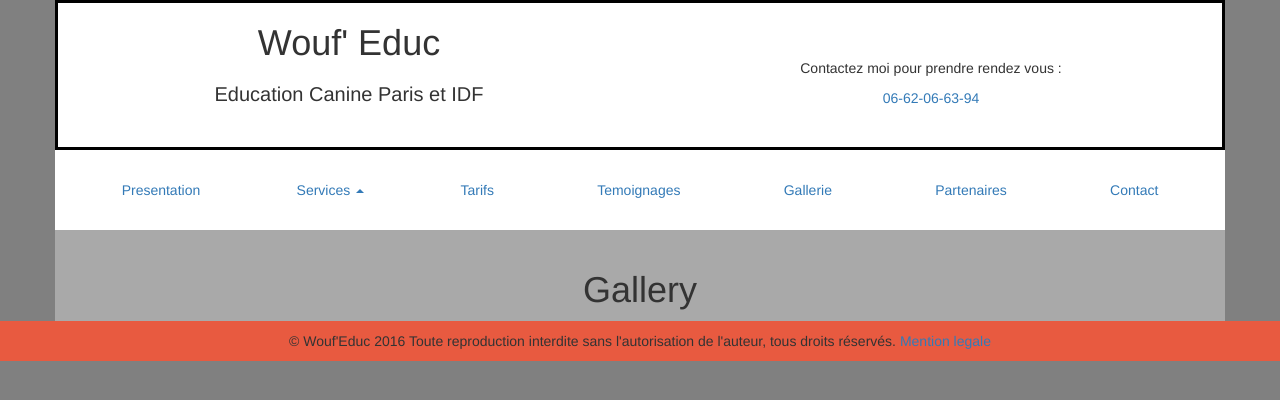
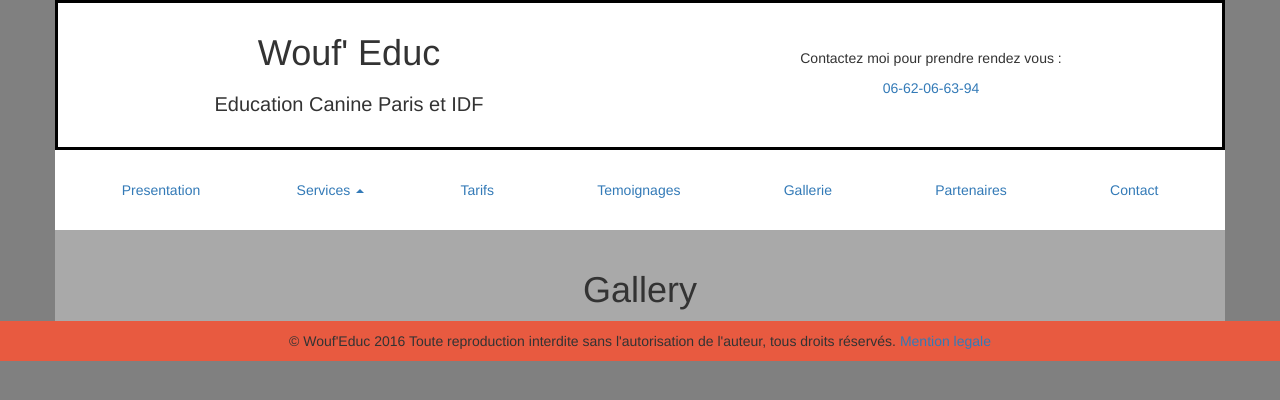
Before and after one commit to bensisko69/woufeduc, a Django app: template templates/main/gallery.html in a window 1280 px wide. Shown: the top 400 px of the page. Run offline with Django 3.2, Linux system fonts and the light colour scheme; the template is opened without the code that fills it, so the values that code supplies are empty; some libraries are stand-ins or nearby versions.

```diff
--- a/templates/main/base.html
+++ b/templates/main/base.html
@@ -1,6 +1,7 @@
 <!DOCTYPE html>
 <html lang="fr">
 <head>
+	<link rel="stylesheet" href="style.css" />
 	<meta name="viewport" content="width=device-width, initial-scale=1">
 	<script src="http://code.jquery.com/jquery-1.12.1.min.js" integrity="sha256-I1nTg78tSrZev3kjvfdM5A5Ak/blglGzlaZANLPDl3I=" crossorigin="anonymous"></script>
 	<link rel="stylesheet" href="https://maxcdn.bootstrapcdn.com/bootstrap/3.3.6/css/bootstrap.min.css" integrity="sha384-1q8mTJOASx8j1Au+a5WDVnPi2lkFfwwEAa8hDDdjZlpLegxhjVME1fgjWPGmkzs7" crossorigin="anonymous">
--- a/templates/main/header.html
+++ b/templates/main/header.html
@@ -1,10 +1,10 @@
 <header class="row" style="margin-bottom: 20px; background-color: white">
 <div style="height: 150px; border: solid black">
-	<div class="col-xs-6" style="text-align: center;">
+	<div class="col-xs-6" style="text-align: center; margin-top: 10px">
 		<h1>Wouf' Educ</h1>
 		<h2 style="font-size: 20px">Education Canine Paris et IDF</h2>
 	</div>
-	<div class="col-xs-6" style="text-align: center; margin-top: 55px">
+	<div class="col-xs-6" style="text-align: center; margin-top: 45px">
 		<p>Contactez moi pour prendre rendez vous :</p>
 		<a href="tel:0662066394">06-62-06-63-94</a>
 	</div>
```
